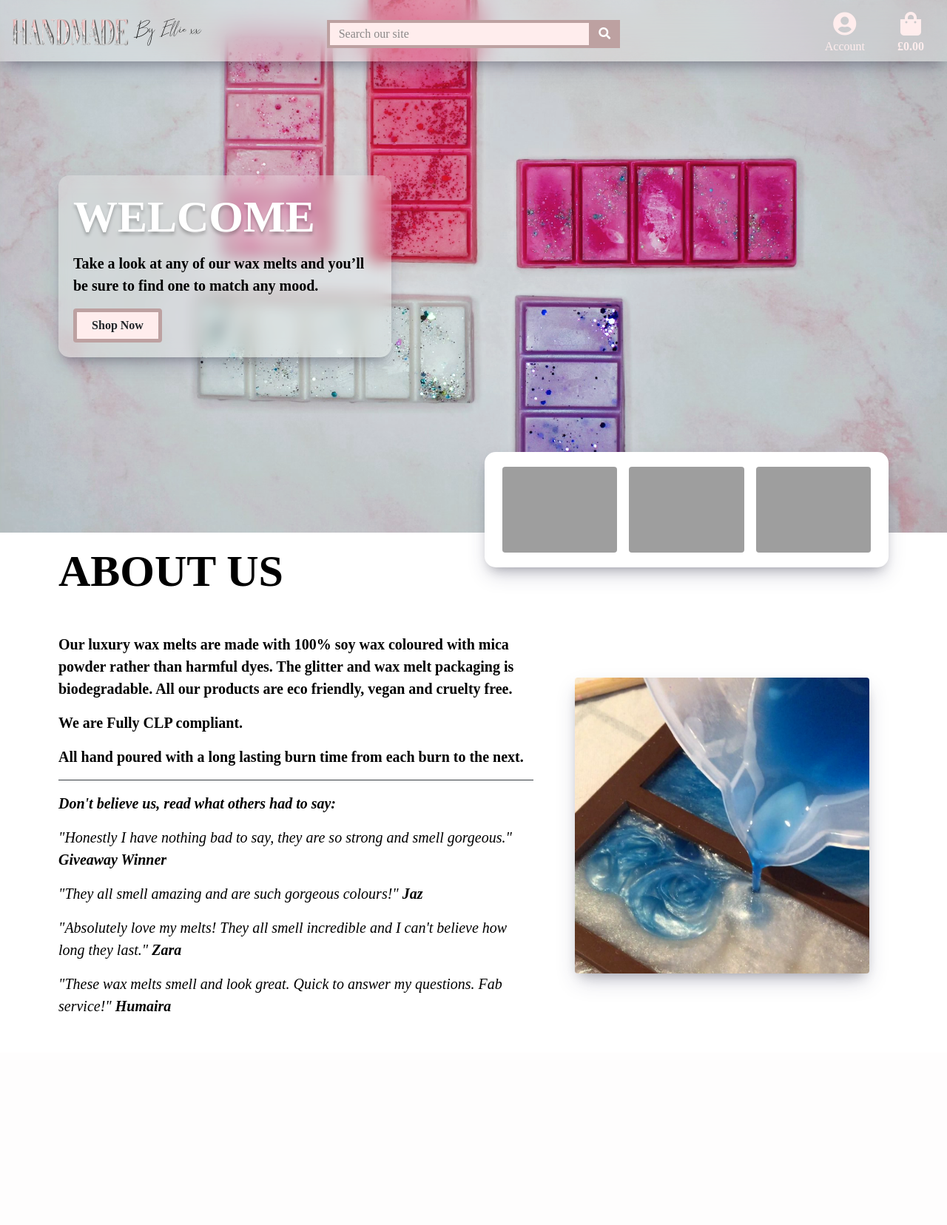
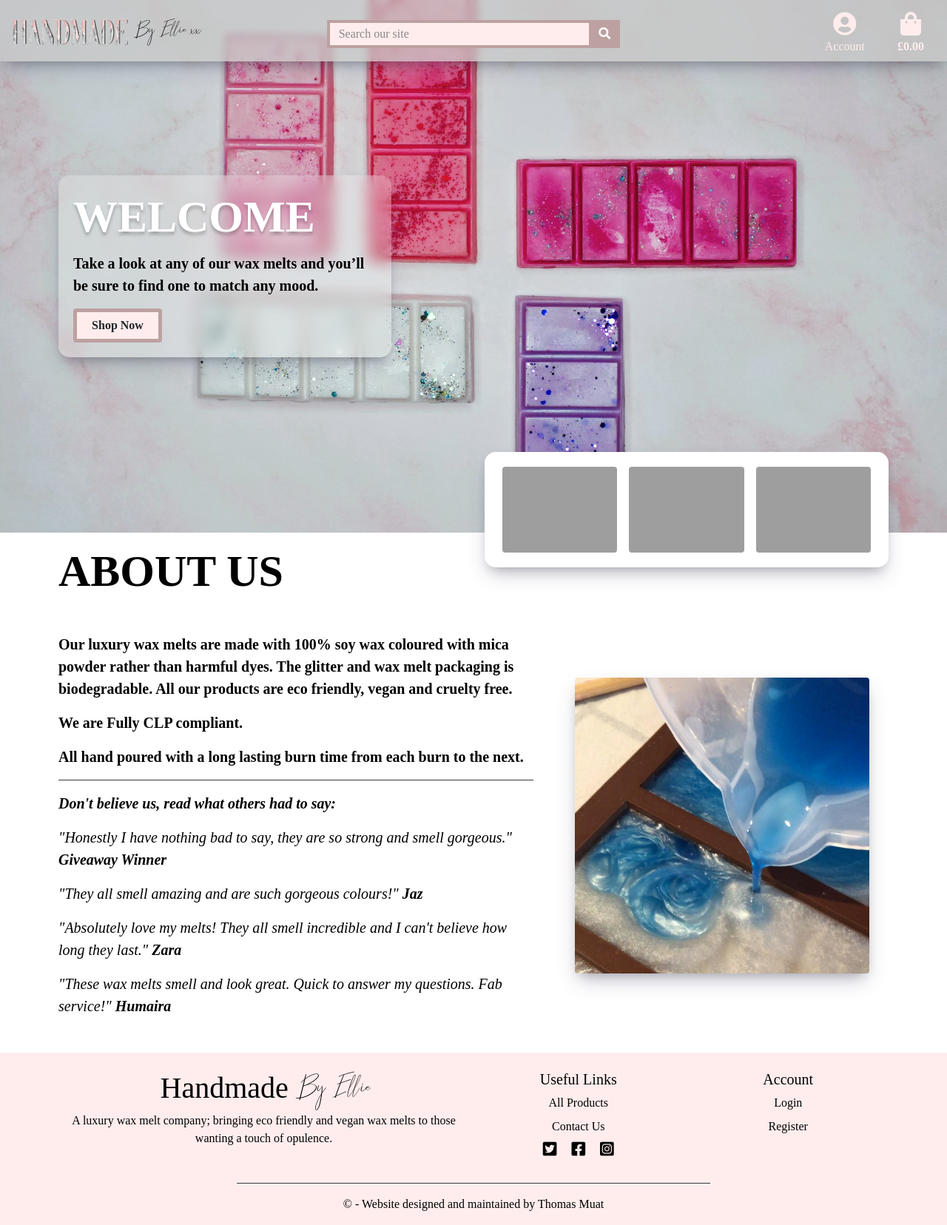
Before and after one commit to Tmuat/handmade-by-ellie, a Django app: page / in a window 1280 px wide. Shown: the whole page at 74% size. Before the commit the page ends 1367 px from the top, so only its background shows below. Run offline with Django 3.2, Linux system fonts and the light colour scheme; some libraries are stand-ins or nearby versions; grey boxes are pictures that could not be loaded.

Commit message:
BASE: Added footer

```diff
--- a/static/css/base.css
+++ b/static/css/base.css
@@ -122,8 +122,8 @@ body {
 /* || Background Colours */
 
 .bg-glass {
-  background: rgba(255, 255, 255, 0.25);
-  backdrop-filter: blur(20px);
+  background: rgba(201, 201, 201, 0.75);
+  backdrop-filter: blur(5px);
 }
 
 .bg-card-glass {
@@ -153,6 +153,15 @@ body {
 
 .border-15 {
   border-radius: 15px;
+}
+
+/* || Footer */
+
+.footer-link:hover,
+.footer-link:focus {
+  text-decoration: none;
+  font-style: italic;
+  color: #bda1a1;
 }
 
 /* || Extending Bootstrap */
--- a/templates/base.html
+++ b/templates/base.html
@@ -98,6 +98,52 @@
     {% block content %}
     {% endblock %}
 
+    <!-- Footer -->
+    <!-- basic footer code taken from  https://mdbootstrap.com/docs/standard/navigation/footer/ -->
+    <footer class="bg-custom-pink text-black text-center mt-auto">
+        <div class="container p-4">
+            <div class="row">
+                <div class="col-xl-6 col-lg-4 col-md-12 mb-4 mb-md-0">
+                    <h1>Handmade <span class="logo-font">By Ellie</span> </h1>
+                    <p>
+                      A luxury wax melt company; bringing eco friendly and vegan wax melts to those wanting a touch of opulence.
+                    </p>
+                </div>
+                <div class="col-xl-3 col-lg-4 col-md-6 mb-4 mb-md-0">
+                    <h5>Useful Links</h5>
+
+                    <ul class="list-unstyled mb-0">
+                        <li class="mb-2"><a class="text-black footer-link" href="">All Products</a></li>
+                        <li class="mb-2"><a class="text-black footer-link" href="">Contact Us</a></li>
+                        <li class="mb-2">
+                            <a class="text-black ml-2 mr-2 footer-link" href="https://twitter.com/" target="_blank"><i class="fab fa-twitter-square fa-lg"></i></a>
+                            <a class="text-black ml-2 mr-2 footer-link" href="https://www.facebook.com/" target="_blank"><i class="fab fa-facebook-square fa-lg"></i></a>
+                            <a class="text-black ml-2 mr-2 footer-link" href="https://www.instagram.com/" target="_blank"><i class="fab fa-instagram-square fa-lg"></i></a>
+                        </li>
+                    </ul>
+                </div>
+                <div class="col-xl-3 col-lg-4 col-md-6 mb-4 mb-md-0">
+                    <h5>Account</h5>
+
+                    <ul class="list-unstyled">
+                      {% if request.user.is_authenticated %}
+                        <li class="mb-2"><a class="text-black footer-link" href="">Profile</a></li>
+                        <li class="mb-2"><a class="text-black footer-link" href="">Logout</a></li>
+                      {% else %}
+                        <li class="mb-2"><a class="text-black footer-link" href="">Login</a></li>
+                        <li class="mb-2"><a class="text-black footer-link" href="">Register</a></li>
+                      {% endif %}
+                    </ul>
+                </div>
+            </div>
+        </div>
+        <span class="border-dark border-top w-50 d-block m-0 mx-auto"></span>
+        <div class="text-center p-3">
+            ©  - Website designed and maintained by Thomas Muat
+        </div>
+    </footer>
+    <!-- Footer end -->
+
     {% block postloadjs %}
     {% endblock %}
   </body>
```
